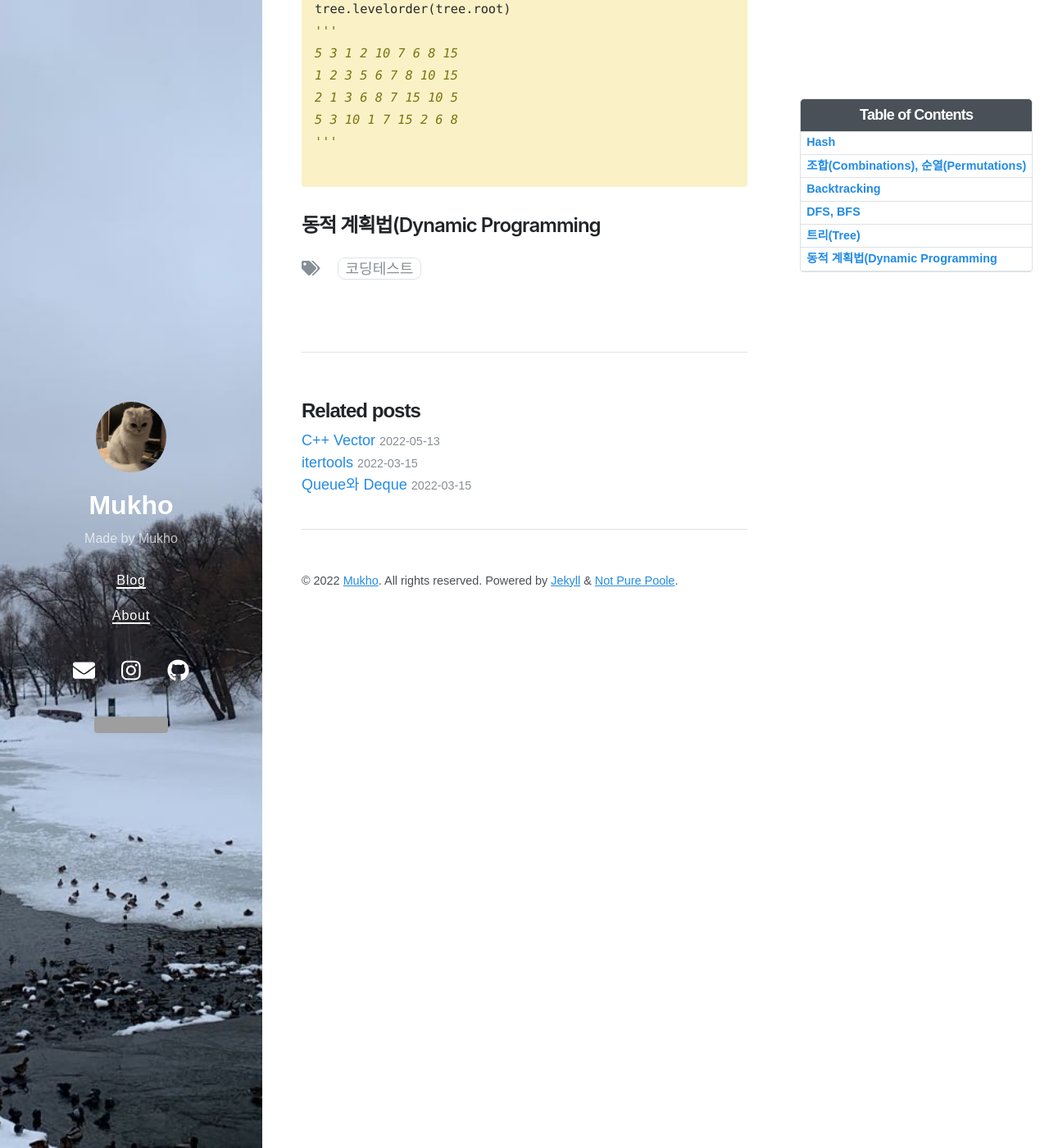
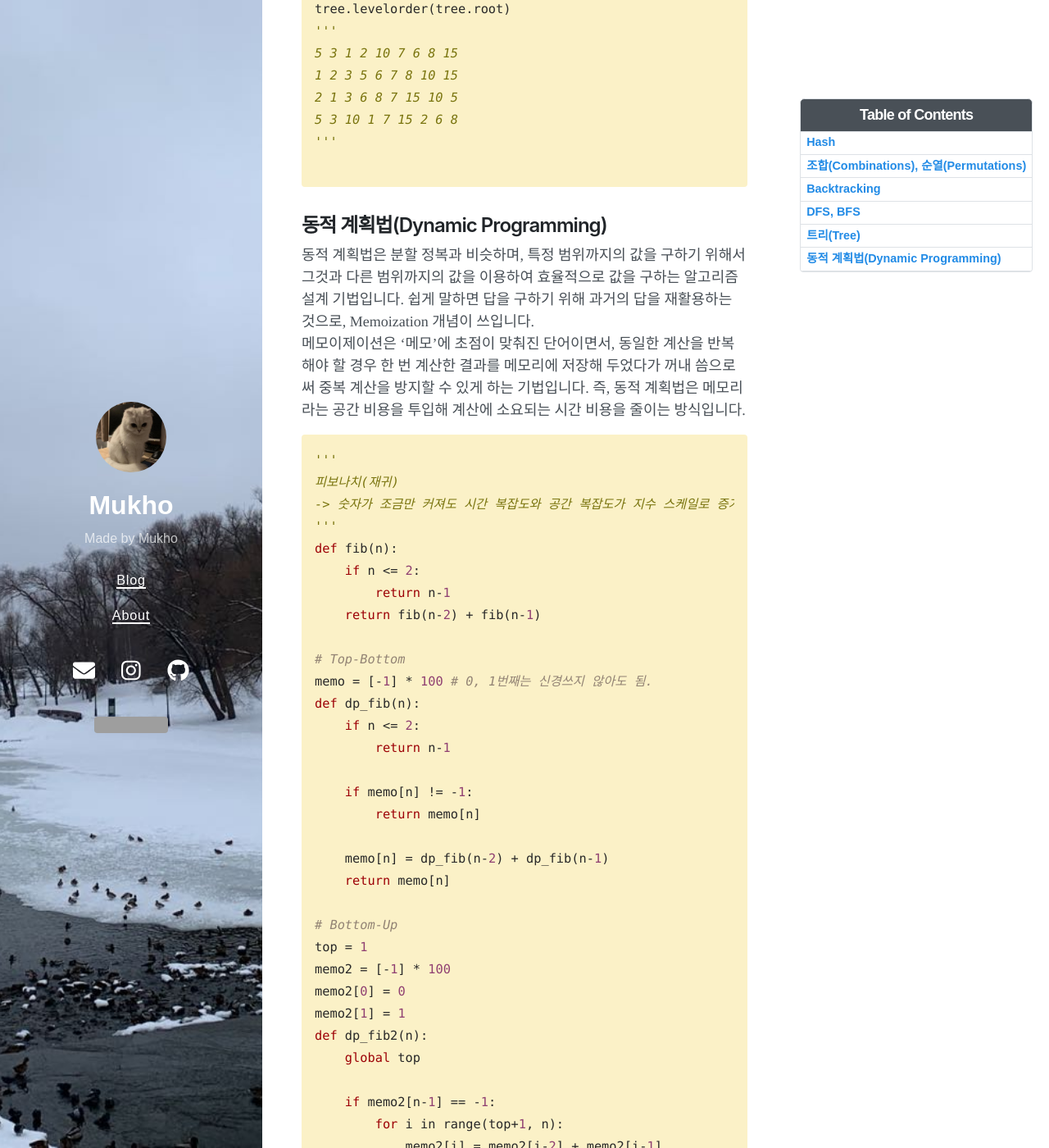
Before and after one commit to mukhoplus/mukhoplus.github.io, a Jekyll site: the page built from _posts/2022-06-02-취약 개념 보충.md, in a window 1280 px wide and 1400 px high, scrolled down 11394 px. Shown: the whole window at 82% size. Built offline with Jekyll 4.4.1, drawn with Linux system fonts in a browser that asks for light colours; nearby versions of some CDN libraries; comment, search, counter and statistics services are not loaded; some of the changed text lies outside the part shown; grey boxes are pictures that could not be loaded.

Commit message:
Update DP

````diff
--- a/_posts/2022-06-02-취약 개념 보충.md
+++ b/_posts/2022-06-02-취약 개념 보충.md
@@ -407,4 +407,51 @@ tree.levelorder(tree.root)
 
 ```
 
-## 동적 계획법(Dynamic Programming<br>
+## 동적 계획법(Dynamic Programming)<br>
+동적 계획법은 분할 정복과 비슷하며, 특정 범위까지의 값을 구하기 위해서 그것과 다른 범위까지의 값을 이용하여 효율적으로 값을 구하는 알고리즘 설계 기법입니다. 쉽게 말하면 답을 구하기 위해 과거의 답을 재활용하는 것으로, Memoization 개념이 쓰입니다.<br>
+메모이제이션은 '메모'에 초점이 맞춰진 단어이면서, 동일한 계산을 반복해야 할 경우 한 번 계산한 결과를 메모리에 저장해 두었다가 꺼내 씀으로써 중복 계산을 방지할 수 있게 하는 기법입니다. 즉, 동적 계획법은 메모리라는 공간 비용을 투입해 계산에 소요되는 시간 비용을 줄이는 방식입니다.
+
+```python
+'''
+피보나치(재귀)
+-> 숫자가 조금만 커져도 시간 복잡도와 공간 복잡도가 지수 스케일로 증가한다.(Exponential Explosion)
+'''
+def fib(n):
+    if n <= 2:
+        return n-1
+    return fib(n-2) + fib(n-1)
+
+# Top-Bottom
+memo = [-1] * 100 # 0, 1번째는 신경쓰지 않아도 됨.
+def dp_fib(n):
+    if n <= 2:
+        return n-1
+
+    if memo[n] != -1:
+        return memo[n]
+
+    memo[n] = dp_fib(n-2) + dp_fib(n-1)
+    return memo[n]
+
+# Bottom-Up
+top = 1
+memo2 = [-1] * 100
+memo2[0] = 0
+memo2[1] = 1
+def dp_fib2(n):
+    global top
+
+    if memo2[n-1] == -1:
+        for i in range(top+1, n):
+            memo2[i] = memo2[i-2] + memo2[i-1]
+        top = n-1
+
+    return memo2[n-1]
+
+for i in range(1, 11):
+    print(fib(i))
+for i in range(1, 11):
+    print(dp_fib(i))
+for i in range(1, 11):
+    print(dp_fib2(i))
+```
````
